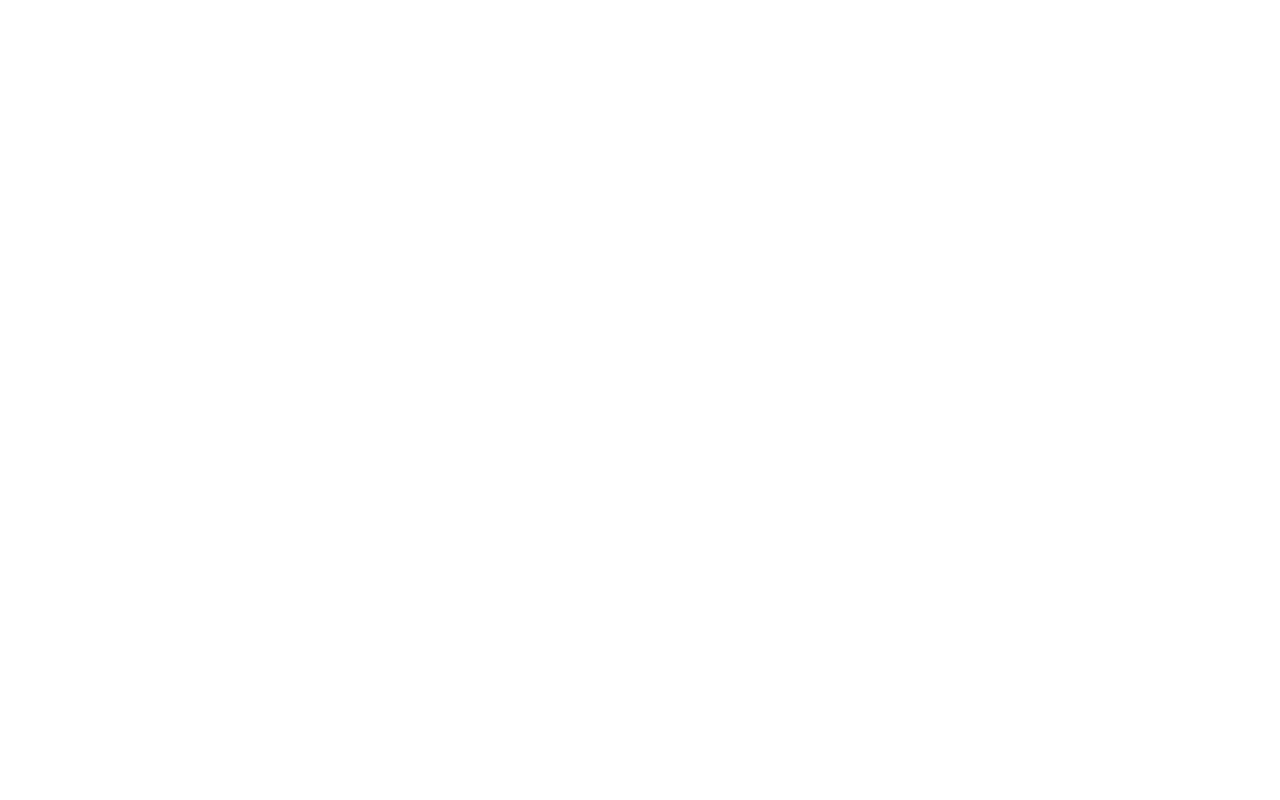
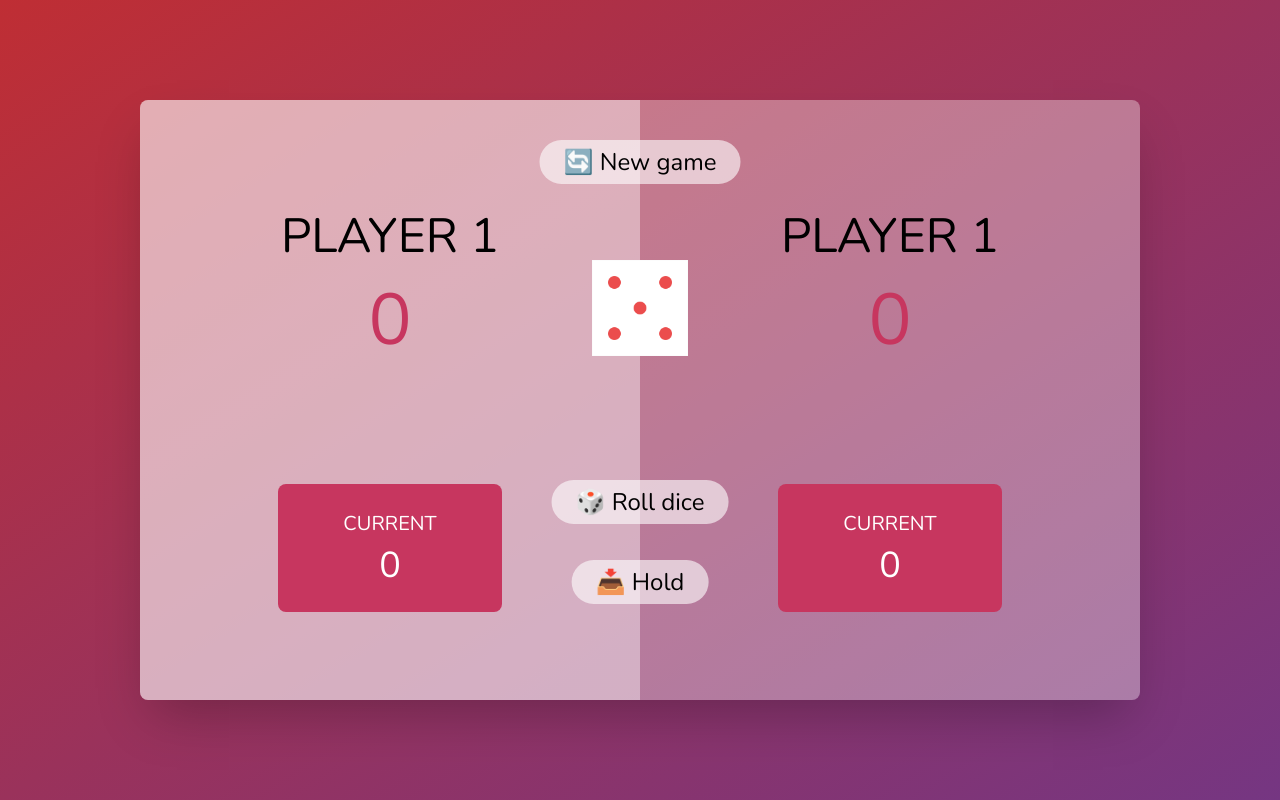
Before and after one commit to shokouhSkr/Pig-Game, a website: page public/index.html in a window 1280 px wide. Drawn offline with nearby package versions, Linux system fonts and the light colour scheme.

Commit message:
UI added

```diff
--- a/public/index.html
+++ b/public/index.html
@@ -4,10 +4,51 @@
     <meta charset="UTF-8" />
     <meta http-equiv="X-UA-Compatible" content="IE=edge" />
     <meta name="viewport" content="width=device-width, initial-scale=1.0" />
+    <link rel="preconnect" href="https://fonts.googleapis.com" />
+    <link rel="preconnect" href="https://fonts.gstatic.com" crossorigin />
+    <link
+      href="https://fonts.googleapis.com/css2?family=Nunito:wght@200;300;400&display=swap"
+      rel="stylesheet"
+    />
     <title>Pig Game</title>
     <link rel="stylesheet" href="./build/tailwind.css" />
   </head>
-  <body>
+  <body
+    class="h-screen container flex justify-center items-center bg-gradient-to-tl from-[#753682] to-[#bf2e34] font-Nunito uppercase"
+  >
+    <main
+      class="flex relative bg-[#ffffff59] overflow-hidden w-[1000px] h-[600px] rounded-lg shadow-2xl"
+    >
+      <div class="w-1/2 text-center bg-[#ffffff66] py-28">
+        <h1 class="text-5xl mb-6">player 1</h1>
+        <span class="text-[#c7365f] text-7xl mb-32 inline-block">0</span>
+        <div
+          class="bg-[#c7365f] flex justify-center gap-y-2 flex-col text-white mx-auto text-base w-56 h-32 rounded-lg"
+        >
+          <h4 class="text-xl">current</h4>
+          <span class="text-4xl">0</span>
+        </div>
+      </div>
+      <div class="w-1/2 text-center py-28">
+        <h1 class="text-5xl mb-6">player 1</h1>
+        <span class="text-[#c7365f] text-7xl mb-32 inline-block">0</span>
+        <div
+          class="bg-[#c7365f] flex justify-center gap-y-2 flex-col text-white mx-auto text-base w-56 h-32 rounded-lg"
+        >
+          <h4 class="text-xl">current</h4>
+          <span class="text-4xl">0</span>
+        </div>
+      </div>
+
+      <button class="btn absolute top-10">🔄 New game</button>
+      <img
+        src="/src/assets/img/dice-5.png"
+        alt="Playing dice"
+        class="h-24 absolute top-40 -translate-x-1/2 left-1/2"
+      />
+      <button class="btn absolute bottom-44">🎲 Roll dice</button>
+      <button class="btn absolute bottom-24">📥 Hold</button>
+    </main>
     <script src="/src/js/script.js"></script>
   </body>
 </html>
--- a/src/css/tailwind.css
+++ b/src/css/tailwind.css
@@ -1,3 +1,9 @@
 @tailwind base;
 @tailwind components;
 @tailwind utilities;
+
+@layer components {
+  .btn {
+    @apply text-2xl left-1/2 -translate-x-1/2 bg-[#ffffff99] rounded-full px-6 py-1.5;
+  }
+}
--- a/tailwind.config.js
+++ b/tailwind.config.js
@@ -9,7 +9,7 @@ module.exports = {
     extend: {
       fontFamily: {
         sans: ["Vazir"],
-        Malayalam: ['"Anek Malayalam"', "serif"],
+        Nunito: ["Nunito", "'sans-serif'"],
       },
       screens: {
         "2xs": "375px",
```
Also changed, not shown: public/build/tailwind.css, src/assets/img/dice-1.png (added), src/assets/img/dice-2.png (added), src/assets/img/dice-3.png (added), src/assets/img/dice-4.png (added), src/assets/img/dice-5.png (added), src/assets/img/dice-6.png (added), src/assets/img/pig-game-flowchart.png (added).
